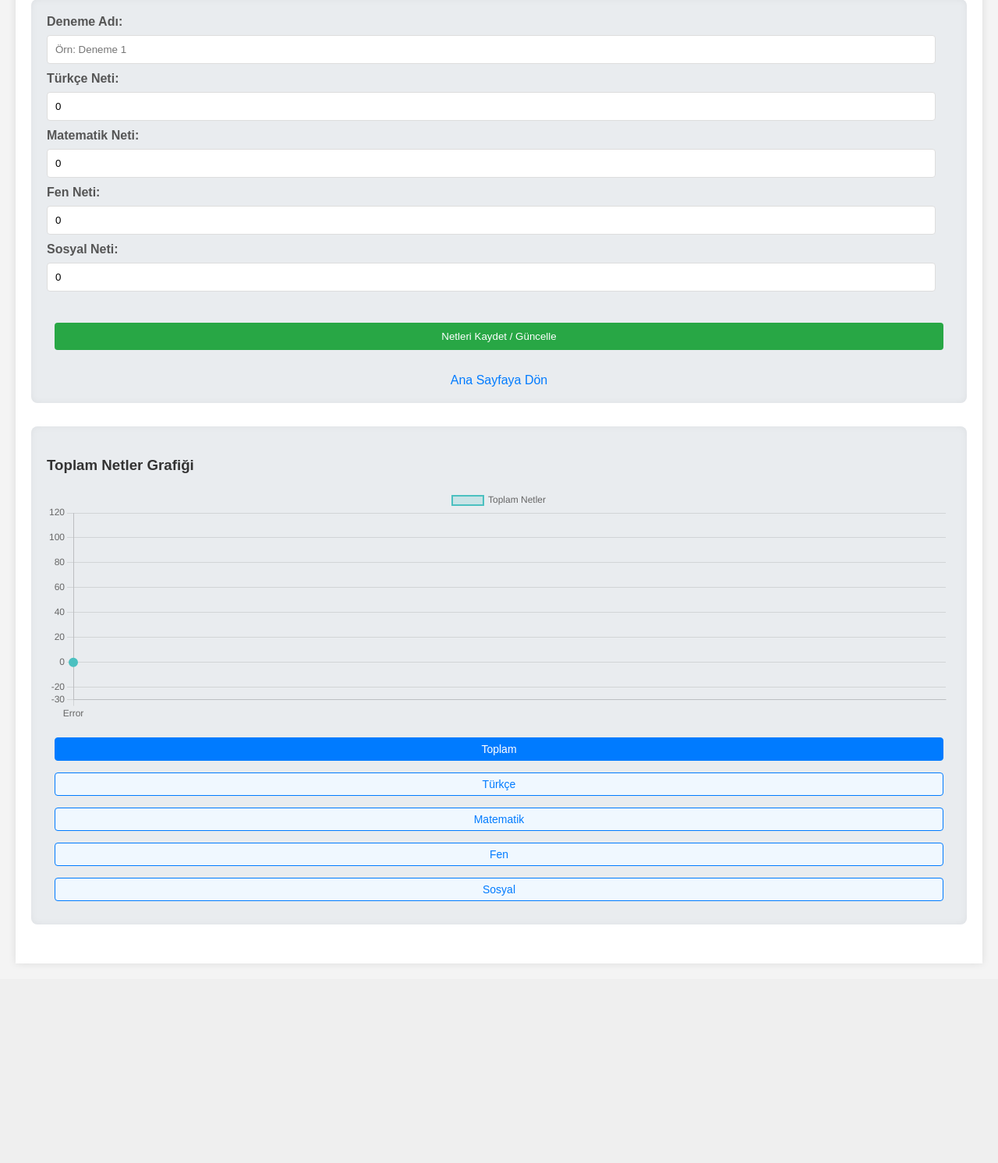
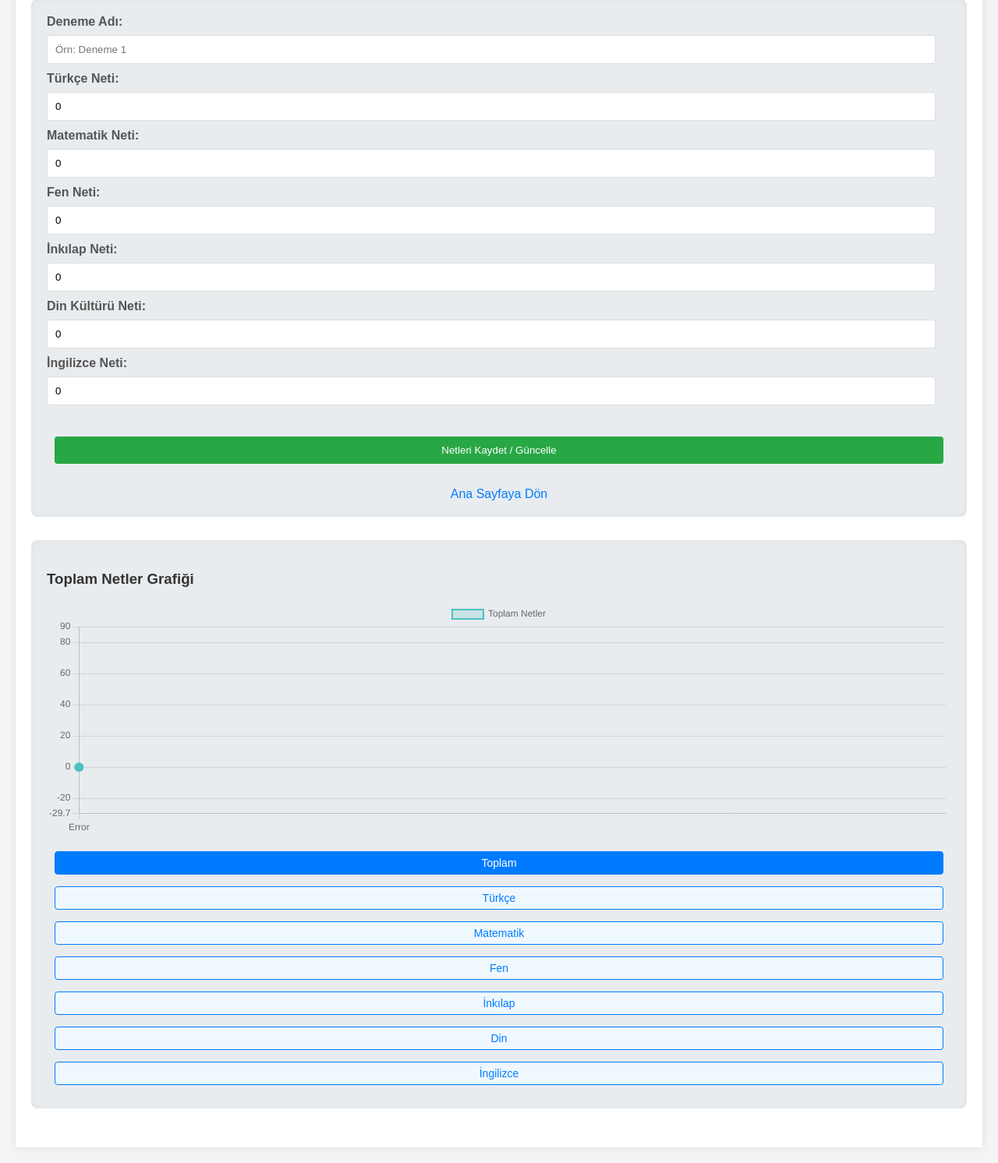
Before and after one commit to MyyTimes/BTK-Hackathon, a Flask app: page /add_exam in a window 1280 px wide. Shown: the part 121-1613 px from the top of the page at 78% size. Before the commit the page ends 1357 px from the top, so only its background shows below. Run offline with Flask 3, Linux system fonts and the light colour scheme; parts of the project's set-up code (start-up, migrations or seed data) failed here and were passed over.

Commit message:
Lgs formatına uyduruldu

```diff
--- a/app.py
+++ b/app.py
@@ -1,6 +1,6 @@
 from flask import Flask, render_template, request, redirect, url_for, flash, jsonify
 import connect_ai
-from lesson_functions import MAX_TURKCE_QUESTIONS, MAX_MATEMATIK_QUESTIONS, MAX_FEN_QUESTIONS, MAX_SOCIAL_QUESTIONS, TOTAL_QUESTIONS
+from lesson_functions import MAX_TURKCE_QUESTIONS, MAX_MATEMATIK_QUESTIONS, MAX_FEN_QUESTIONS, MAX_INKILAP_QUESTIONS, MAX_DIN_QUESTIONS, MAX_INGILIZCE_QUESTIONS, TOTAL_QUESTIONS
 from excel_operations import read_exam_result_excel_file, read_weekly_schedule_excel_file, get_exam_results, add_new_exam_result
 
 app = Flask(__name__)
@@ -46,13 +46,15 @@
 def add_exam_page(): # ---------- ADD SCORE PAGE / add_exam_PAGE ----------
 
     deneme_labels = []
-    turkce_score = []
-    matematik_score = []
-    fen_score = []
-    sosyal_score = []
-    total_score = []
+    turkce_score = [0]
+    matematik_score = [0]
+    fen_score = [0]
+    inkilap_score = [0]
+    din_score = [0]
+    ingilizce_score = [0]
+    total_score = [0]
 
-    (deneme_labels, turkce_score, matematik_score, fen_score, sosyal_score, total_score) = get_exam_results()
+    (deneme_labels, turkce_score, matematik_score, fen_score, inkilap_score, din_score, ingilizce_score, total_score) = get_exam_results()
 
     # Create the add net page with the data
     return render_template('add_exam.html',
@@ -60,12 +62,16 @@
                            turkce_score=turkce_score,
                            matematik_score=matematik_score,
                            fen_score=fen_score,
-                           sosyal_score=sosyal_score,
+                           inkilap_score=inkilap_score,
+                           din_score=din_score,
+                           ingilizce_score=ingilizce_score,
                            total_score=total_score,
                            MAX_TURKCE_NET=MAX_TURKCE_QUESTIONS,
                            MAX_MATEMATIK_NET=MAX_MATEMATIK_QUESTIONS,
                            MAX_FEN_NET=MAX_FEN_QUESTIONS,
-                           MAX_SOCIAL_NET=MAX_SOCIAL_QUESTIONS,
+                           MAX_INKILAP_NET=MAX_INKILAP_QUESTIONS,
+                           MAX_DIN_NET=MAX_DIN_QUESTIONS,
+                           MAX_INGILIZCE_NET=MAX_INGILIZCE_QUESTIONS,
                            MAX_TOTAL_NET=TOTAL_QUESTIONS)
 
 # ---------- PROCESS ADD NEW EXAM ROUTER ----------
@@ -79,7 +85,9 @@
         turkce_score = request.form.get('turkce_score')
         matematik_score = request.form.get('matematik_score')
         fen_score = request.form.get('fen_score')
-        sosyal_score = request.form.get('sosyal_score')
+        inkilap_score = request.form.get('inkilap_score')
+        din_score = request.form.get('din_score')
+        ingilizce_score = request.form.get('ingilizce_score')
 
         if not exam_name:
             flash('Lütfen deneme adını doldurun!', 'error')
@@ -87,29 +95,37 @@
 
         try:
             # Convert scores to integers, if empty set to 0
-            turkce_score = int(turkce_score) if turkce_score else 0
-            matematik_score = int(matematik_score) if matematik_score else 0
-            fen_score = int(fen_score) if fen_score else 0
-            sosyal_score = int(sosyal_score) if sosyal_score else 0
+            turkce_score = float(turkce_score) if turkce_score else 0
+            matematik_score = float(matematik_score) if matematik_score else 0
+            fen_score = float(fen_score) if fen_score else 0
+            inkilap_score = float(inkilap_score) if inkilap_score else 0
+            din_score = float(din_score) if din_score else 0
+            ingilizce_score = float(ingilizce_score) if ingilizce_score else 0
 
             # input range checks
-            if not (MAX_TURKCE_QUESTIONS * -0.25 <= turkce_score <= MAX_TURKCE_QUESTIONS):
+            if not (MAX_TURKCE_QUESTIONS * -0.33 <= turkce_score <= MAX_TURKCE_QUESTIONS):
                 flash(f'Maksimum Türkçe neti: {MAX_TURKCE_QUESTIONS}!', 'error')
                 return redirect(url_for('add_exam_page'))
-            if not (MAX_MATEMATIK_QUESTIONS * -0.25 <= matematik_score <= MAX_MATEMATIK_QUESTIONS):
+            if not (MAX_MATEMATIK_QUESTIONS * -0.33 <= matematik_score <= MAX_MATEMATIK_QUESTIONS):
                 flash(f'Maksimum matematil neti: {MAX_MATEMATIK_QUESTIONS}!', 'error')
                 return redirect(url_for('add_exam_page'))
-            if not (MAX_FEN_QUESTIONS * -0.25 <= fen_score <= MAX_FEN_QUESTIONS):
+            if not (MAX_FEN_QUESTIONS * -0.33 <= fen_score <= MAX_FEN_QUESTIONS):
                 flash(f'Maksimum fen neti: {MAX_FEN_QUESTIONS}!', 'error')
                 return redirect(url_for('add_exam_page'))
-            if not (MAX_SOCIAL_QUESTIONS * -0.25 <= sosyal_score <= MAX_SOCIAL_QUESTIONS):
-                flash(f'Maksimum sosyal neti: {MAX_SOCIAL_QUESTIONS}!', 'error')
+            if not (MAX_INKILAP_QUESTIONS * -0.33 <= inkilap_score <= MAX_INKILAP_QUESTIONS):
+                flash(f'Maksimum sosyal neti: {MAX_INKILAP_QUESTIONS}!', 'error')
+                return redirect(url_for('add_exam_page'))
+            if not (MAX_DIN_QUESTIONS * -0.33 <= din_score <= MAX_DIN_QUESTIONS):
+                flash(f'Maksimum sosyal neti: {MAX_DIN_QUESTIONS}!', 'error')
+                return redirect(url_for('add_exam_page'))
+            if not (MAX_INGILIZCE_QUESTIONS * -0.33 <= ingilizce_score <= MAX_INGILIZCE_QUESTIONS):
+                flash(f'Maksimum sosyal neti: {MAX_INGILIZCE_QUESTIONS}!', 'error')
                 return redirect(url_for('add_exam_page'))
 
-            total_score = turkce_score + matematik_score + fen_score + sosyal_score
+            total_score = turkce_score + matematik_score + fen_score + inkilap_score + din_score + ingilizce_score
 
             # Write the new exam result to excel
-            add_new_exam_result(exam_name, turkce_score, matematik_score, fen_score, sosyal_score, total_score)
+            add_new_exam_result(exam_name, turkce_score, matematik_score, fen_score, inkilap_score, din_score, ingilizce_score, total_score)
 
             flash(f'{exam_name} denemesi eklendi!', 'success')
 
--- a/templates/add_exam.html
+++ b/templates/add_exam.html
@@ -10,14 +10,18 @@
         const MAX_TURKCE_NET = {{ MAX_TURKCE_NET | tojson }};
         const MAX_MATEMATIK_NET = {{ MAX_MATEMATIK_NET | tojson }};
         const MAX_FEN_NET = {{ MAX_FEN_NET | tojson }};
-        const MAX_SOCIAL_NET = {{ MAX_SOCIAL_NET | tojson }};
+        const MAX_INKILAP_NET = {{MAX_INKILAP_NET | tojson }};
+        const MAX_DIN_NET = {{MAX_DIN_NET | tojson }};
+        const MAX_INGILIZCE_NET = {{MAX_INGILIZCE_NET | tojson }};
         const MAX_TOTAL_NET = {{ MAX_TOTAL_NET | tojson }};
 
-        const MIN_TURKCE_NET    = MAX_TURKCE_NET * -0.25;
-        const MIN_MATEMATIK_NET = MAX_MATEMATIK_NET * -0.25;
-        const MIN_FEN_NET       = MAX_FEN_NET * -0.25;
-        const MIN_SOCIAL_NET    = MAX_SOCIAL_NET * -0.25;
-        const MIN_TOTAL_NET     = MAX_TOTAL_NET * -0.25;
+        const MIN_TURKCE_NET    = MAX_TURKCE_NET * -0.33;
+        const MIN_MATEMATIK_NET = MAX_MATEMATIK_NET * -0.33;
+        const MIN_FEN_NET       = MAX_FEN_NET * -0.33;
+        const MIN_INKILAP_NET = MAX_INKILAP_NET * -0.33;
+        const MIN_DIN_NET = MAX_DIN_NET * -0.33;
+        const MIN_INGILIZCE_NET = MAX_INGILIZCE_NET * -0.33;
+        const MIN_TOTAL_NET     = MAX_TOTAL_NET * -0.33;
     </script>
 </head>
 <body>
@@ -53,8 +57,16 @@
                     <input type="number" id="fen_net" name="fen_score" min="{{ MIN_FEN_NET }}" max="{{ MAX_FEN_NET }}" placeholder="Sayı giriniz..." value="0">
                 </div>
                 <div class="form-group">
-                    <label for="sosyal_net">Sosyal Neti:</label>
-                    <input type="number" id="sosyal_net" name="sosyal_score" min="{{ MIN_SOCIAL_NET }}" max="{{ MAX_SOCIAL_NET }}" placeholder="Sayı giriniz..." value="0">
+                    <label for="inkilap_net">İnkılap Neti:</label>
+                    <input type="number" id="inkilap_net" name="inkilap_score" min="{{ MIN_INKILAP_NET }}" max="{{ MAX_INKILAP_NET }}" placeholder="Sayı giriniz..." value="0">
+                </div>
+                <div class="form-group">
+                    <label for="din_net">Din Kültürü Neti:</label>
+                    <input type="number" id="din_net" name="din_score" min="{{ MIN_DIN_NET }}" max="{{ MAX_DIN_NET }}" placeholder="Sayı giriniz..." value="0">
+                </div>
+                <div class="form-group">
+                    <label for="ingilizce_net">İngilizce Neti:</label>
+                    <input type="number" id="ingilizce_net" name="ingilizce_score" min="{{ MIN_INGILIZCE_NET }}" max="{{ MAX_INGILIZCE_NET }}" placeholder="Sayı giriniz..." value="0">
                 </div>
 
                 <div class="button-group">
@@ -76,7 +88,9 @@
                     <button data-lesson="turkce">Türkçe</button>
                     <button data-lesson="matematik">Matematik</button>
                     <button data-lesson="fen">Fen</button>
-                    <button data-lesson="sosyal">Sosyal</button>
+                    <button data-lesson="inkilap">İnkılap</button>
+                    <button data-lesson="din">Din</button>
+                    <button data-lesson="ingilizce">İngilizce</button>
                 </div>
             </div>
         </div>
@@ -88,7 +102,9 @@
         const turkceNets = {{ turkce_score | tojson }};
         const matematikNets = {{ matematik_score | tojson }};
         const fenNets = {{ fen_score | tojson }};
-        const sosyalNets = {{ sosyal_score | tojson }};
+        const inkilapNets = {{ inkilap_score | tojson }};
+        const dinNets = {{ din_score | tojson }};
+        const ingilizceNets = {{ ingilizce_score | tojson }};
         const toplamNets = {{ total_score | tojson }};
 
         // Ders verilerini bir objede topla
@@ -107,32 +123,48 @@
                 data: turkceNets,
                 borderColor: 'rgba(255, 99, 132, 1)',
                 backgroundColor: 'rgba(255, 99, 132, 0.2)',
-                maxNet: MAX_TURKCE_NET, // Türkçe için maksimum net
-                minNet: MIN_TURKCE_NET // Türkçe için minimum net (40 soru * -0.25 net = -10 net)
+                maxNet: MAX_TURKCE_NET,
+                minNet: MIN_TURKCE_NET
             },
             "matematik": {
                 label: 'Matematik Netleri',
                 data: matematikNets,
                 borderColor: 'rgba(54, 162, 235, 1)',
                 backgroundColor: 'rgba(54, 162, 235, 0.2)',
-                maxNet: MAX_MATEMATIK_NET, // Matematik için maksimum net
-                minNet: MIN_MATEMATIK_NET // Matematik için minimum net
+                maxNet: MAX_MATEMATIK_NET,
+                minNet: MIN_MATEMATIK_NET
             },
             "fen": {
                 label: 'Fen Netleri',
                 data: fenNets,
                 borderColor: 'rgba(255, 159, 64, 1)',
                 backgroundColor: 'rgba(255, 159, 64, 0.2)',
-                maxNet: MAX_FEN_NET, // Fen için maksimum net
-                minNet: MIN_FEN_NET // Fen için minimum net
+                maxNet: MAX_FEN_NET,
+                minNet: MIN_FEN_NET
             },
-            "sosyal": {
-                label: 'Sosyal Netleri',
-                data: sosyalNets,
+            "inkilap": {
+                label: 'İnkılap Netleri',
+                data: inkilapNets,
                 borderColor: 'rgba(153, 102, 255, 1)',
                 backgroundColor: 'rgba(153, 102, 255, 0.2)',
-                maxNet: MAX_SOCIAL_NET, // Sosyal için maksimum net
-                minNet: MIN_SOCIAL_NET // Sosyal için minimum net
+                maxNet: MAX_INKILAP_NET,
+                minNet: MIN_INKILAP_NET
+            },
+            "din": {
+                label: 'Din Kültürü Netleri',
+                data: dinNets,
+                borderColor: 'rgba(87, 255, 109, 1)',
+                backgroundColor: 'rgba(27, 134, 23, 0.2)',
+                maxNet: MAX_DIN_NET,
+                minNet: MIN_DIN_NET
+            },
+            "ingilizce": {
+                label: 'İngilizce Netleri',
+                data: ingilizceNets,
+                borderColor: 'rgba(255, 102, 102, 1)',
+                backgroundColor: 'rgba(204, 21, 21, 0.2)',
+                maxNet: MAX_INGILIZCE_NET,
+                minNet: MIN_INGILIZCE_NET
             }
         };
 
@@ -149,7 +181,7 @@
             document.getElementById('currentGraphTitle').innerText = lessonInfo.label + ' Grafiği';
 
             currentChart = new Chart(ctx, {
-                type: 'line',
+                type: 'line', // 'bar' da olabilir
                 data: {
                     labels: denemeLabels,
                     datasets: [{
@@ -173,7 +205,7 @@
                             min: lessonInfo.minNet,
                             max: lessonInfo.maxNet,
                             ticks: {
-                                precision: 0
+                                precision: 1 // Float: 1 Int: 0
                             }
                         }
                     },
```
Also changed, not shown: excel_operations.py (+48 -21 lines), lesson_functions.py (+13 -9 lines), templates/index.html (+8 -4 lines).
